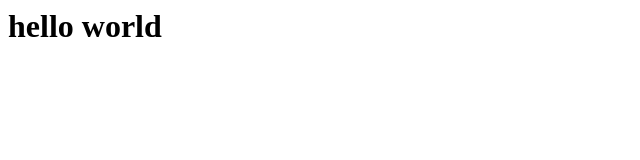
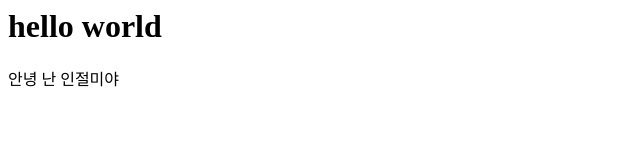
Before and after one commit to sig-kr/co-practice, a plain HTML site: page index.html in a window 1280 px wide. Shown: the whole page, without its empty margins (0-640 px from the left). Drawn offline with Linux system fonts and the light colour scheme.

Commit message:
테스트용 커밋...

```diff
--- a/index.html
+++ b/index.html
@@ -1 +1,2 @@
 <h1>hello world</h1>
+<p>안녕 난 인절미야</p>
```
